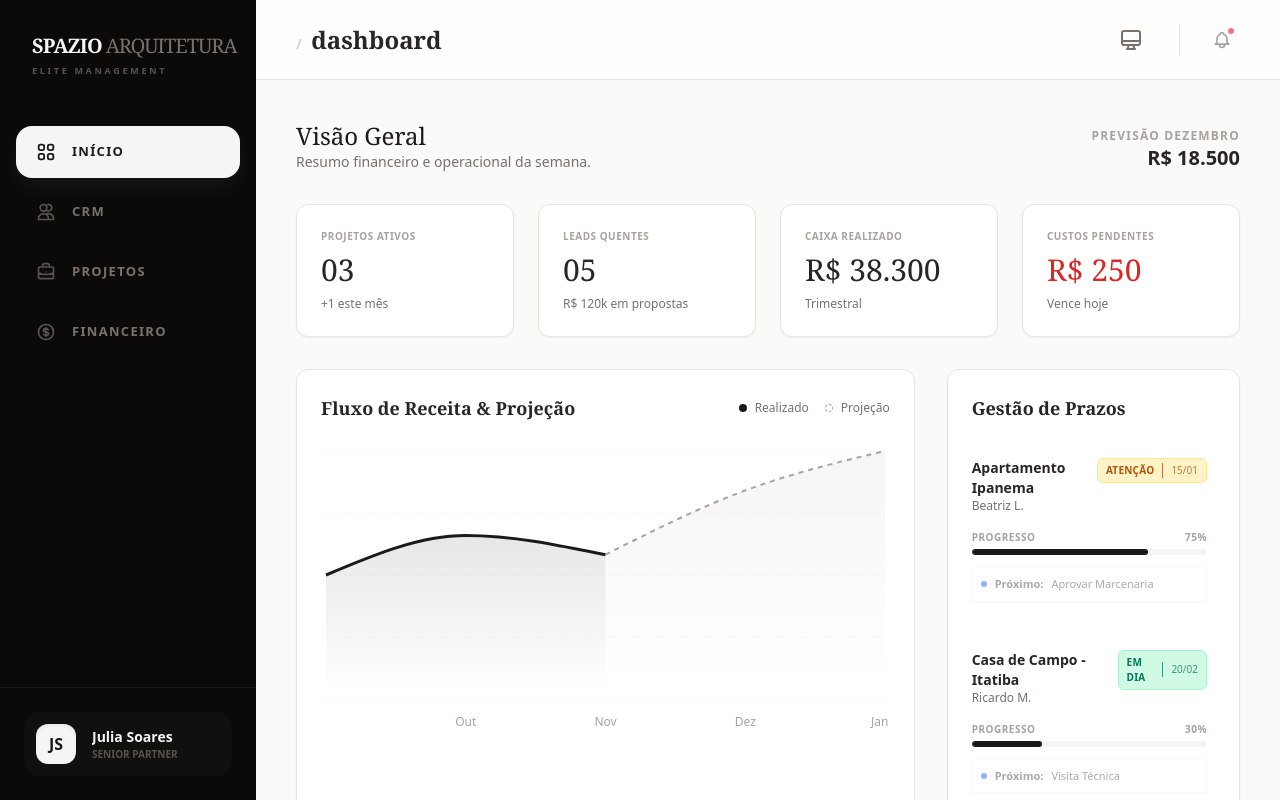
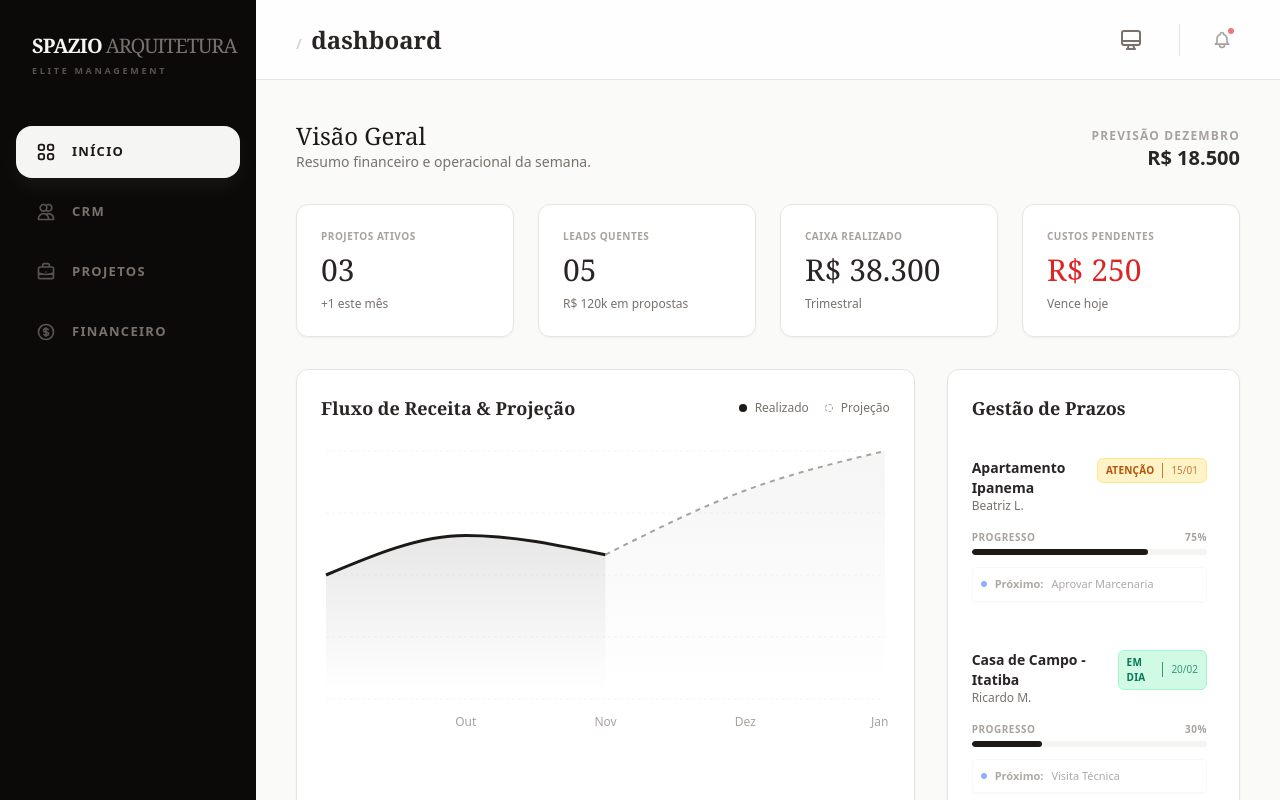
Before and after one commit to tr013432-design/Spazio, a React (Vite) app: page / in a window 1280 px wide. Built offline with nearby package versions, Linux system fonts and the light colour scheme.

Commit message:
Update MainLayout.tsx

```diff
--- a/components/MainLayout.tsx
+++ b/components/MainLayout.tsx
@@ -56,17 +56,8 @@ const Layout: React.FC<LayoutProps> = ({ children, activeTab, setActiveTab }) =>
             ))}
           </nav>
 
-          <div className="p-6 border-t border-stone-900 bg-stone-950/50">
-            <div className="flex items-center gap-4 p-3 rounded-2xl bg-stone-900/40">
-              <div className="w-10 h-10 rounded-xl bg-stone-100 text-stone-900 flex items-center justify-center font-bold shadow-inner">
-                JS
-              </div>
-              <div className="flex-1 min-w-0">
-                <p className="text-sm font-bold truncate">Julia Soares</p>
-                <p className="text-[10px] text-stone-600 uppercase font-black">Senior Partner</p>
-              </div>
-            </div>
-          </div>
+          {/* PERFIL REMOVIDO DAQUI */}
+
         </aside>
       )}
 
```
